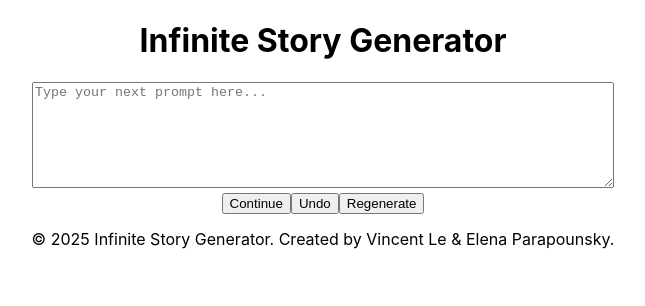
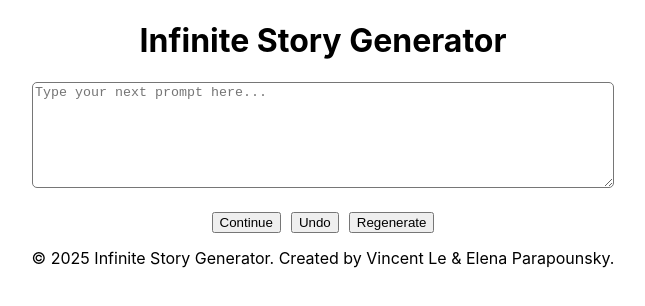
Before and after one commit to eparapounsky/infinite-story, a React (Create React App) app in the folder frontend/: page / in a window 1280 px wide. Shown: the top 306 px of the page, without its empty margins (317-962 px from the left). Built offline with nearby package versions, Linux system fonts and the light colour scheme.

Commit message:
add button styling

```diff
--- a/frontend/src/App.css
+++ b/frontend/src/App.css
@@ -20,6 +20,15 @@
 textarea {
   width: 45%;
   height: 100px;
+  border-radius: 5px;
+  resize: vertical;
+}
+
+.buttons {
+  display: flex;
+  justify-content: center;
+  gap: 10px;
+  margin-top: 20px;
 }
 
 footer {
```
